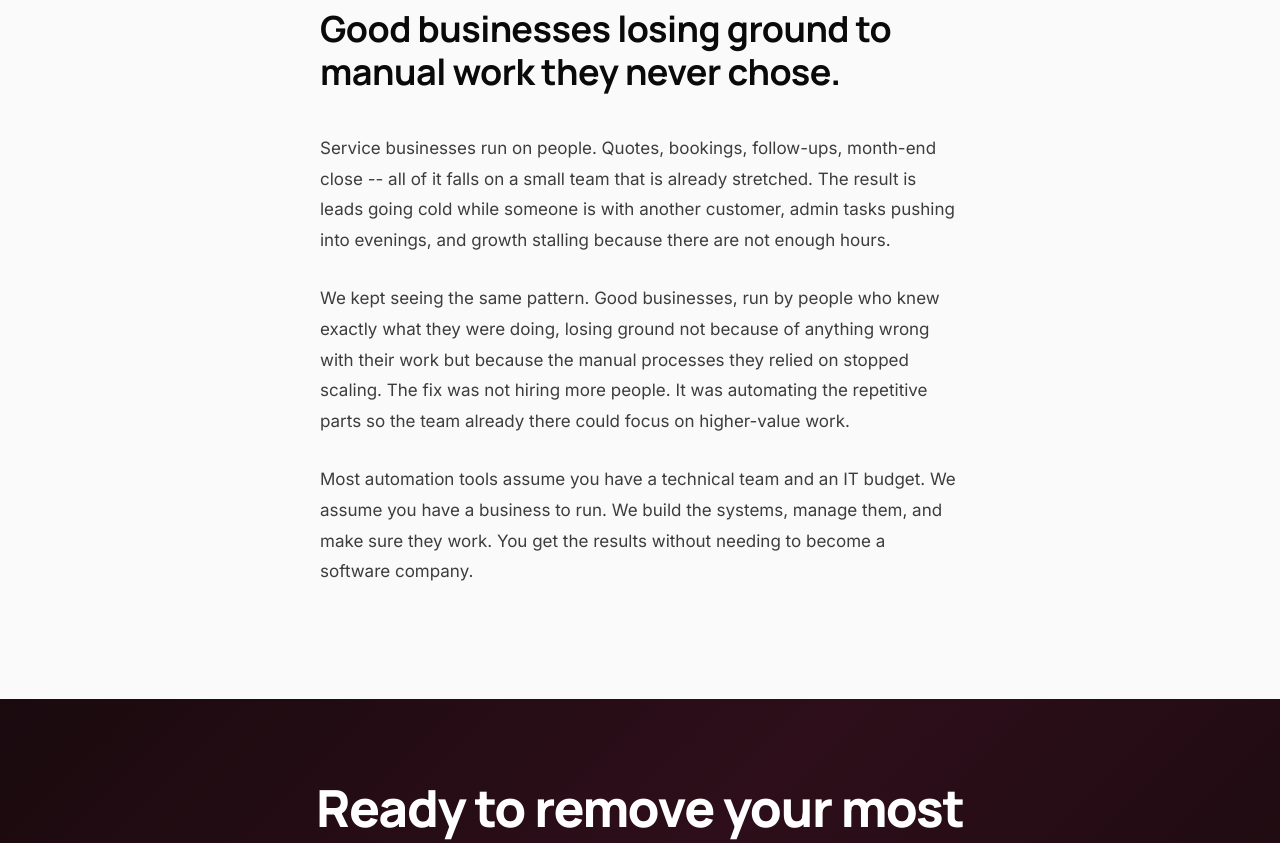
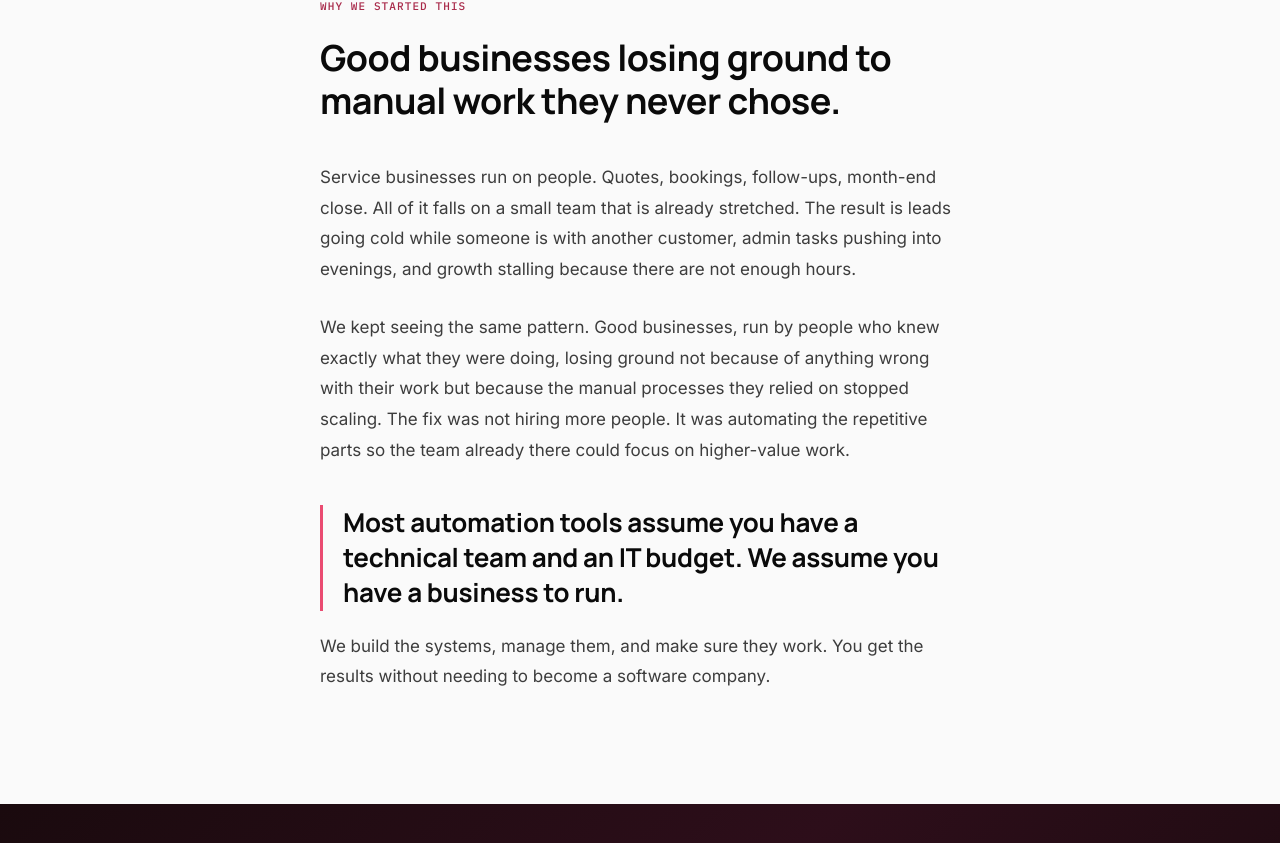
Before and after one commit to Rayanrauf33/aronix-io, a Next.js app: page /about in a window 1280 px wide. Shown: the part 1295-2138 px from the top of the page. Built offline with nearby package versions, Linux system fonts and the light colour scheme.

Commit message:
fix(about): polish bio copy, punctuation, and pull-quote styling

```diff
--- a/src/app/(public)/about/page.tsx
+++ b/src/app/(public)/about/page.tsx
@@ -46,7 +46,7 @@ const founders = [
     initials: "AA",
     name: "Ahmed Asif",
     role: "Co-Founder",
-    bio: "Ahmed builds the AI systems at Aronix — voice agents, lead response automation, and agentic workflows for service businesses. Outside of client work, he writes about agentic AI security and practical deployment patterns for businesses adopting AI.",
+    bio: "Ahmed builds the AI systems at Aronix, voice agents, lead response automation, and the automated workflows in between, for service businesses. Outside of client work, he writes about agentic AI security and practical deployment patterns for businesses adopting AI.",
     linkedin: "https://www.linkedin.com/in/ahmedasifchaudhary",
     linkedinLabel: "Ahmed Asif on LinkedIn",
   },
@@ -276,7 +276,7 @@ export default function AboutPage() {
             >
               <p>
                 Service businesses run on people. Quotes, bookings, follow-ups,
-                month-end close -- all of it falls on a small team that is already
+                month-end close. All of it falls on a small team that is already
                 stretched. The result is leads going cold while someone is with
                 another customer, admin tasks pushing into evenings, and growth
                 stalling because there are not enough hours.
@@ -289,11 +289,26 @@ export default function AboutPage() {
                 It was automating the repetitive parts so the team already there
                 could focus on higher-value work.
               </p>
+              <p
+                style={{
+                  fontFamily: "var(--ax-font-display)",
+                  fontWeight: 700,
+                  fontSize: "clamp(20px, 2.2vw, 26px)",
+                  lineHeight: 1.35,
+                  color: "var(--ax-fg-1)",
+                  letterSpacing: "-0.01em",
+                  marginTop: "2.5rem",
+                  marginBottom: "1.25rem",
+                  paddingLeft: "1.25rem",
+                  borderLeft: "3px solid var(--ax-primary)",
+                }}
+              >
+                Most automation tools assume you have a technical team and an IT
+                budget. We assume you have a business to run.
+              </p>
               <p>
-                Most automation tools assume you have a technical team and an IT
-                budget. We assume you have a business to run. We build the systems,
-                manage them, and make sure they work. You get the results without
-                needing to become a software company.
+                We build the systems, manage them, and make sure they work. You get
+                the results without needing to become a software company.
               </p>
             </div>
           </div>
```
